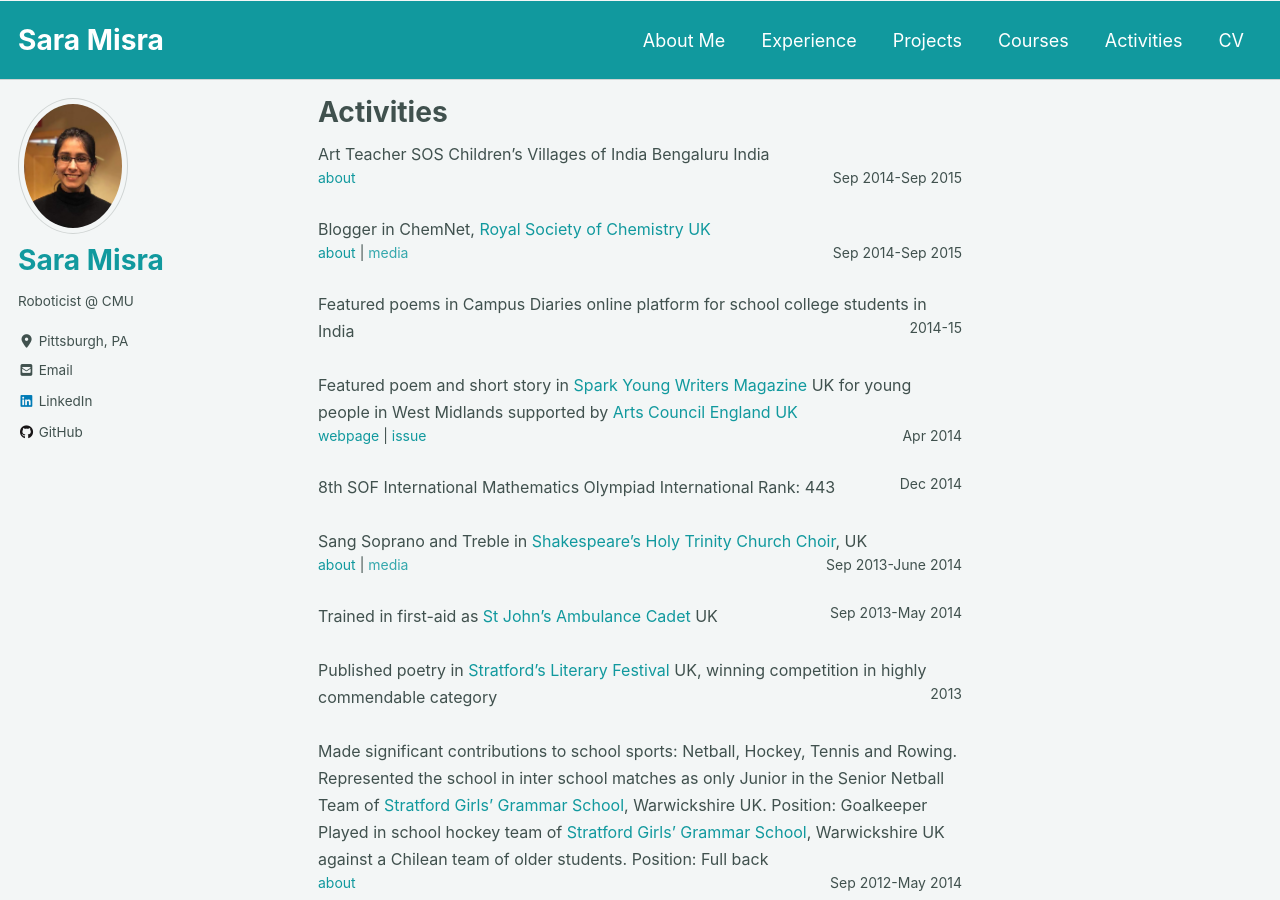
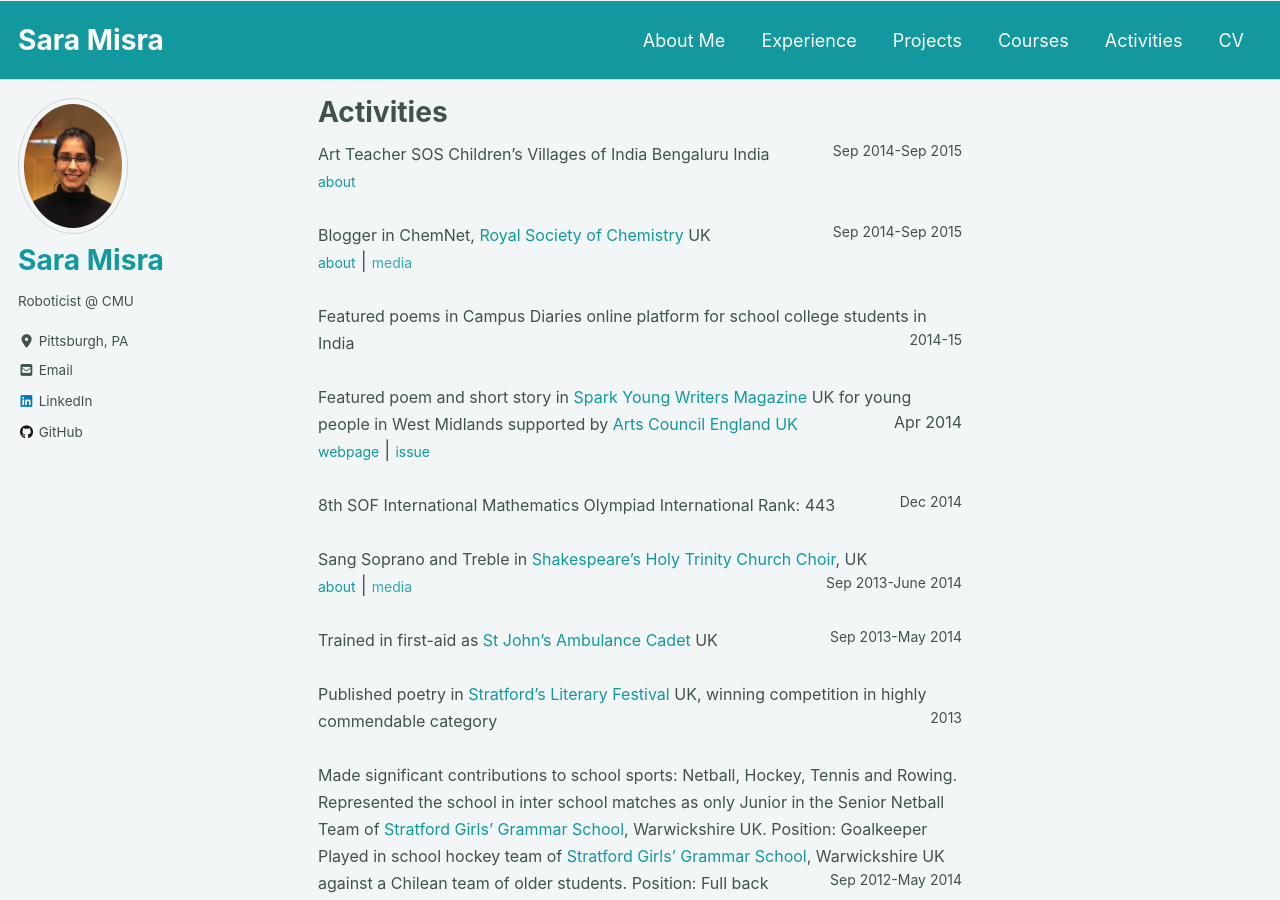
Before and after one commit to saram1sra/saram1sra.github.io, a Jekyll site: the page built from _pages/activities.html, in a window 1280 px wide and 900 px high. Built offline with Jekyll 4.4.1, drawn with Linux system fonts in a browser that asks for light colours; cached includes are drawn as plain includes; nearby versions of some CDN libraries; some of the changed text lies outside the part shown.

```diff
--- a/_pages/activities.html
+++ b/_pages/activities.html
@@ -39,54 +39,51 @@ permalink: /activities/
 </style>
 <div id="fun-stuff">
 
-<heading> Art Teacher SOS Children’s Villages of India Bengaluru India</heading><br>
-<head_under>
+<heading> Art Teacher SOS Children’s Villages of India Bengaluru India</heading><p style="display: inline">
+    <span style="float: right; font-size: 14px">Sep 2014-Sep 2015</span></p><br>
 <a href="javascript:toggleblock('sos_det')" style="font-size: 14px">about</a>
-<span style="float: right; font-size: 14px">Sep 2014-Sep 2015</span>
-</head_under>
 <toggle_down id="sos_det">
 Taught sketching and fine art to a class of 7 orphans, developing them into confident artists.
-</toggle_down><br>
+</toggle_down><br><br>
 
-<heading>Blogger in ChemNet, <a href="https://www.rsc.org/" target="_blank">Royal Society of Chemistry UK</a></heading><br>
-<head_under>
+<heading>Blogger in ChemNet, <a href="https://www.rsc.org/" target="_blank">Royal Society of Chemistry</a> UK</heading>
+<p style="display: inline"><span style="float: right; font-size: 14px">Sep 2014-Sep 2015</span></p><br>
 <a href="javascript:toggleblock('rsc_det')" style="font-size: 14px">about</a> |
 <a href="" style="font-size: 14px"  target="_blank">media</a>
-<span style="float: right; font-size: 14px">Sep 2014-Sep 2015</span>
-</head_under>
+
 <toggle_down id="rsc_det">
 Invited to write for RSC ChemNet for an audience of 16-18 year olds to propogate the learning of chemistry beyond the confines of school curriculum.
 <br>
 Blog Name: Surface Tension
-</toggle_down> <br>
+</toggle_down> <br><br>
 
 <heading>Featured poems in Campus Diaries online platform for school college students in India </heading><p style="display: inline">
 <span style="float: right; font-size:14px" style="font-size: 14px">2014-15</span></p> <br><br>
 
-<heading>Featured poem and short story in <a href="https://www.sparkwriters.org/">Spark Young Writers Magazine</a> UK for young people in West Midlands
-    supported by <a href="https://www.artscouncil.org.uk/">Arts Council England UK</a>
+<heading>Featured poem and short story in <a href="https://www.sparkwriters.org/">Spark Young Writers Magazine</a>
+    UK for young people in West Midlands supported by <a href="https://www.artscouncil.org.uk/">Arts Council England UK</a>
+    <p style="display: inline"><span style="float: right;-size: 14px">Apr 2014</span></p>
 </heading> <br>
-<head_under>
 <a href="https://www.sparkwriters.org/sara-misra/" style="font-size:14px" target="_blank">webpage</a> |
 <a href="https://www.sparkwriters.org/contents-issue-3/" style="font-size:14px" target="_blank">issue</a>
-<span style="float: right;-size: 14px">Apr 2014</span>
-</head_under>
+<br>
 <br>
 
-<heading> 8th SOF International Mathematics Olympiad International Rank: 443</heading><p style="display: inline"><span style="float: right; font-size:14px">Dec 2014</span></p><br><br>
+<heading> 8th SOF International Mathematics Olympiad International Rank: 443</heading><p style="display: inline">
+    <span style="float: right; font-size:14px">Dec 2014</span></p><br><br>
 
-<heading> Sang Soprano and Treble in <a href="http://www.stratford-upon-avon.org/the-choir" target="_blank">Shakespeare’s Holy Trinity Church Choir</a>, UK</heading> <br>
-<head_under>
+<heading> Sang Soprano and Treble in <a href="http://www.stratford-upon-avon.org/the-choir" target="_blank">
+    Shakespeare’s Holy Trinity Church Choir</a>, UK</heading><p style="display: inline">
+    <span style="float: right; font-size: 14px"> Sep 2013-June 2014</span></p><br>
 <a href="javascript:toggleblock('choir_det')" style="font-size:14px">about</a> |
 <a href="" style="font-size: 14px"  target="_blank">media</a>
-<span style="float: right; font-size: 14px"> Sep 2013-June 2014</span></head_under>
 <toggle_down id="choir_det">
 Sang Soprano and Treble in the Shakespeare's Church Choir, for the Church's regular services, as well as weddings and other special events.
 Some notable services where in Christmas, where around 900 people attended the Christmas Carol Service in Dec 2013, and over Easter and Holy Week when services took place almost daily. <br>
 In 2014 to mark the 450th Anniversary of Shakespeare's birth as a part of the Holy Trinity Church Choir I sang in the Festal Choral Evensong arranged as well as in Singing Shakespeare, the premier of a series of compositions
 celebrating Shakespeare's birth commissioned by the Shakespeare's Birthplace Trust.
 <br>
-</toggle_down><br>
+</toggle_down><br><br>
 
 <heading>Trained in first-aid as <a href="http://www.sja.org.uk/sja/young-people/cadets.aspx" target="_blank">St John’s Ambulance Cadet</a> UK
 </heading><p style="display: inline"><span style="float: right;font-size: 14px">Sep 2013-May 2014</span></p><br><br>
@@ -97,31 +94,30 @@ celebrating Shakespeare's birth commissioned by the Shakespeare's Birthplace Tru
 <heading>Made significant contributions to school sports: Netball, Hockey, Tennis and Rowing. <br>
 Represented the school in inter school matches as only Junior in the Senior Netball Team of <a href=https://www.sggs.org.uk/">Stratford Girls’ Grammar School</a>, Warwickshire UK. Position: Goalkeeper <br>
 Played in school hockey team of  <a href=https://www.sggs.org.uk/">Stratford Girls’ Grammar School</a>, Warwickshire UK  against a Chilean team of older students. Position: Full back
-</heading> <br>
-<head_under>
+</heading><p style="display: inline"><span style="float: right;font-size: 14px"> Sep 2012-May 2014</span></p><br>
 <a href="javascript:toggleblock('sports_det')" style="font-size:14px">about</a>
-<span style="float: right;font-size: 14px"> Sep 2012-May 2014</span>
-</head_under>
 <br>
 
 <heading>Involved in school’s Dissection Club, Debating Society, Editorial team and Japanese Club </heading>
 <p style="display: inline"><span style="float: right; font-size:14px" >Sep 2012-May 2014</span></p><br><br>
 
 <heading>Selected for <a href="https://www.saltersinstitute.co.uk/news/salters-chemistry-camps-come-close-fantastic-18-years/
-    " target="_blank">Salters’ Chemistry Camp</a> at the University of Cambridge UK; due to clash of dates with mandatory GCSE Geography trip attended this camp at the University of Manchester UK.</heading><br>
-<head_under>
+    " target="_blank">Salters’ Chemistry Camp</a> at the University of Cambridge UK; due to clash of dates with mandatory
+    GCSE Geography trip attended this camp at the University of Manchester UK.</heading>
+    <p style="display: inline"><span style="float: right;font-size:14px">Jul 2013</span></p>
+    <br>
+
 <a href="" style="font-size:14px" target="_blank">media</a>
-<span style="float: right;font-size:14px">Jul 2013</span>
-</head_under>
+<br><br>
 
-<br>
 <heading>Volunteered as Reading Buddy helping children undertake the Creepy House <a href="https://summerreadingchallenge.org.uk/" target="_blank")>Summer Reading Challenge</a>
 in <a href="https://www.warwickshire.gov.uk/stratfordlibrary" target="_blank">Stratford upon Avon Public Library</a>, Warwickshire County Council, UK
 </heading>
-<head_under>
+<p style="display: inline"><span style="float: right;font-size:14px">Aug 2013 </span></p>
+<br>
 <a href="" style="font-size:14px" target="_blank">media</a>
-<span style="float: right;font-size:14px">Aug 2013 </span><br>
-</head_under>
+<br>
+
 
 
 
```
